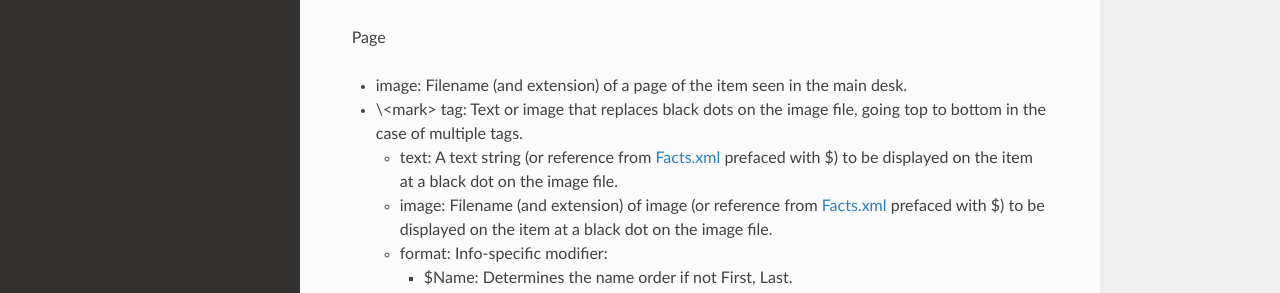
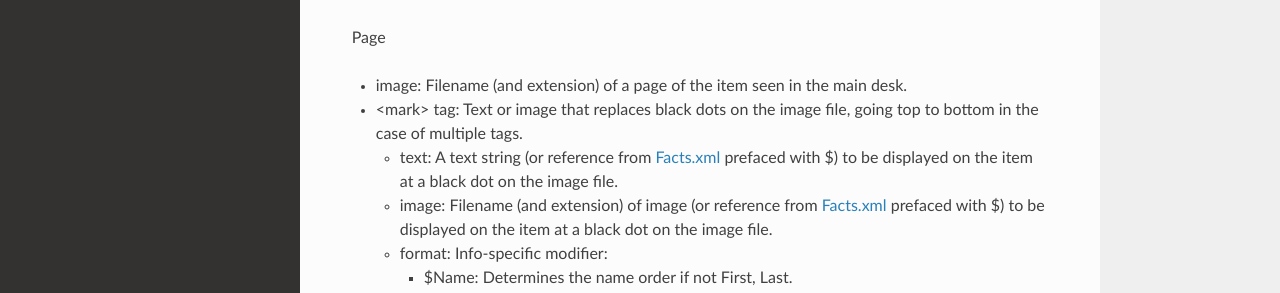
Before and after one commit to marinesciencedude/PapersPleaseModdingDoc, an MkDocs documentation site: the page built from docs/xml/Papers.md, in a window 1280 px wide and 1190 px high. Shown: the part 687-980 px from the top of the window. Built offline with MkDocs 1.6.1, drawn with Linux system fonts in a browser that asks for light colours; nearby versions of some CDN libraries.

```diff
--- a/docs/xml/Papers.md
+++ b/docs/xml/Papers.md
@@ -34,7 +34,7 @@ Defines items that can be
 Page
 
 * image: Filename (and extension) of a page of the item seen in the main desk.
-* \<mark\> tag: Text or image that replaces black dots on the image file, going top to bottom in the case of multiple tags.
+* <mark\> tag: Text or image that replaces black dots on the image file, going top to bottom in the case of multiple tags.
 	* text: A text string (or reference from [Facts.xml](Facts.md) prefaced with $) to be displayed on the item at a black dot on the image file.
 	* image: Filename (and extension) of image (or reference from [Facts.xml](Facts.md) prefaced with $) to be displayed on the item at a black dot on the image file.
 	* format: Info-specific modifier:
```
